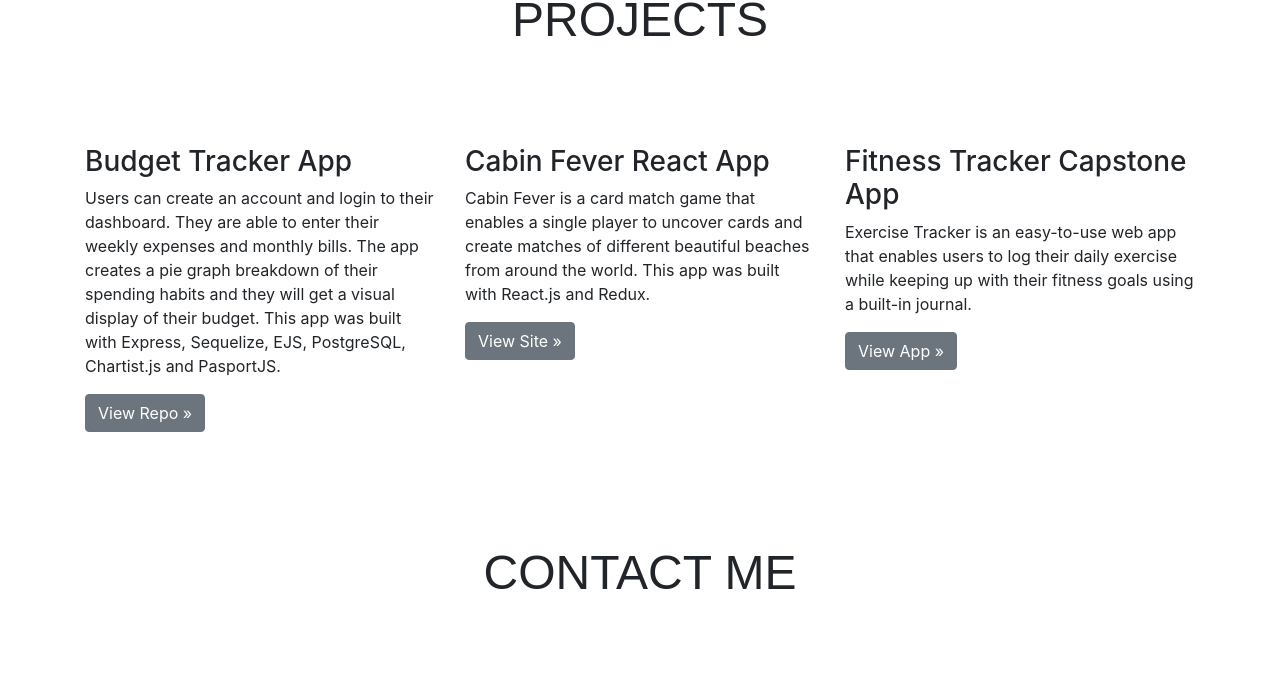
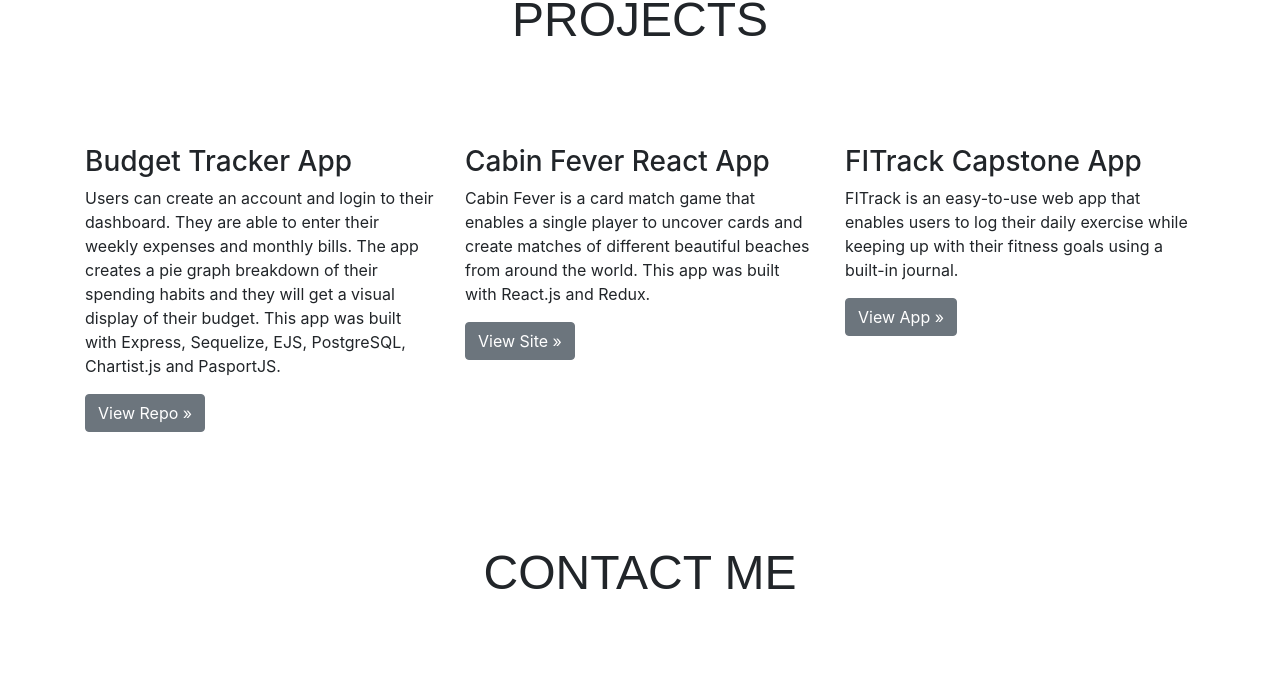
Before and after one commit to CherisC/CherisC.github.io, a plain HTML site: page index.html in a window 1280 px wide. Shown: the part 1322-2017 px from the top of the page. Drawn offline with nearby package versions, Linux system fonts and the light colour scheme.

Commit message:
added link to FITrack app

```diff
--- a/index.html
+++ b/index.html
@@ -105,10 +105,10 @@
             </div>
             <div class="col-md-4">
               <!--<img src="images/synthesizer-app.jpg" class="img-fluid" alt="Capstone App placeholder">-->
-              <h3>Fitness Tracker Capstone App</h3>
-              <p>Exercise Tracker is an easy-to-use web app that enables users to log their daily exercise while
+              <h3>FITrack Capstone App</h3>
+              <p>FITrack is an easy-to-use web app that enables users to log their daily exercise while
                 keeping up with their fitness goals using a built-in journal. </p>
-              <p><a href="#" class="btn btn-secondary"  role="button">View App &raquo;</a></p>
+              <p><a href="http://exercise-tracker-capstone.vercel.app" class="btn btn-secondary"  role="button">View App &raquo;</a></p>
             </div>
           </div>
 
```
